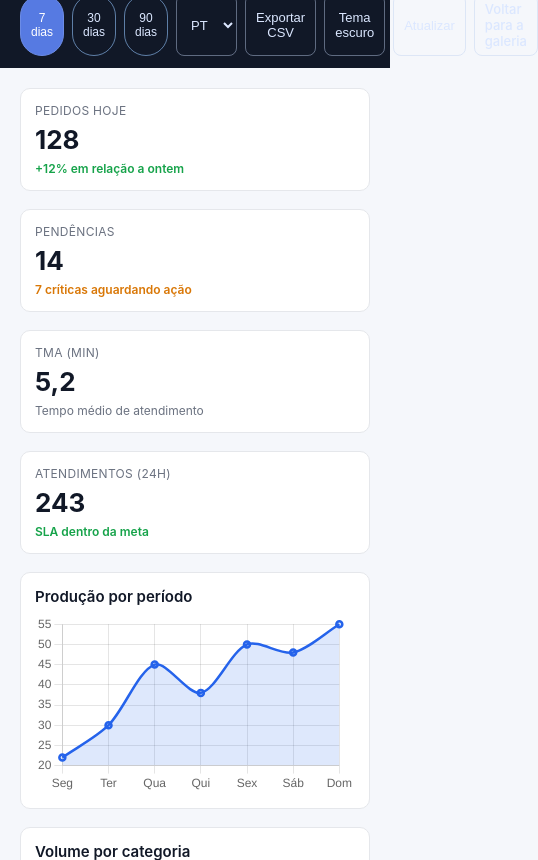
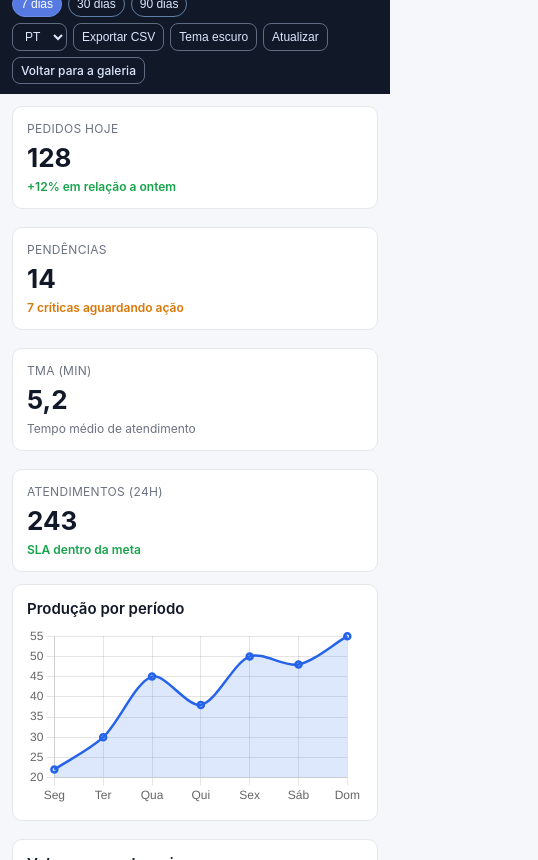
Before and after one commit to LeonardoFelps/web, a website: page dashboard/dashboard-operacional.html in a window 390 px wide. Shown: the part 49-909 px from the top of the page, 538 px wide, since content can reach past the window. Drawn offline with nearby package versions, Linux system fonts and the light colour scheme.

Commit message:
fix: ajusta responsividade mobile dos dashboards

```diff
--- a/dashboard/css/operational.css
+++ b/dashboard/css/operational.css
@@ -61,4 +61,35 @@ th { color: var(--muted); background: color-mix(in srgb, var(--card) 88%, #64748
   border-color: color-mix(in srgb, #1d4ed8 65%, white);
   color: #fff;
 }
-@media (max-width: 1000px) { .layout { grid-template-columns: 1fr; } }
+@media (max-width: 1000px) {
+  .layout { grid-template-columns: 1fr; }
+}
+@media (max-width: 768px) {
+  body { overflow-x: hidden; }
+  header {
+    font-size: 16px;
+    padding: 10px 12px;
+    align-items: flex-start;
+  }
+  .header-actions {
+    width: 100%;
+    flex-wrap: wrap;
+    gap: 6px;
+  }
+  .period-switch {
+    width: 100%;
+    margin-left: 0;
+    flex-wrap: wrap;
+    gap: 6px;
+  }
+  .period-btn,
+  .theme-btn,
+  .back-link {
+    font-size: 12px;
+    padding: 5px 8px;
+  }
+  .layout {
+    padding: 12px;
+    gap: 12px;
+  }
+}
```
Also changed, not shown: dashboard/css/dashboard.css (+16 -0 lines), dashboard/dashboard.html (+1 -1 lines).
